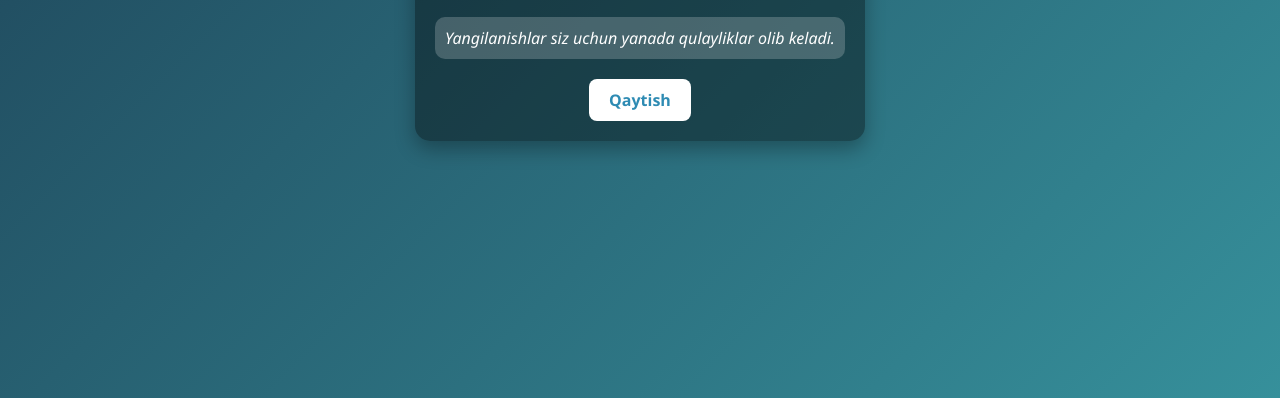
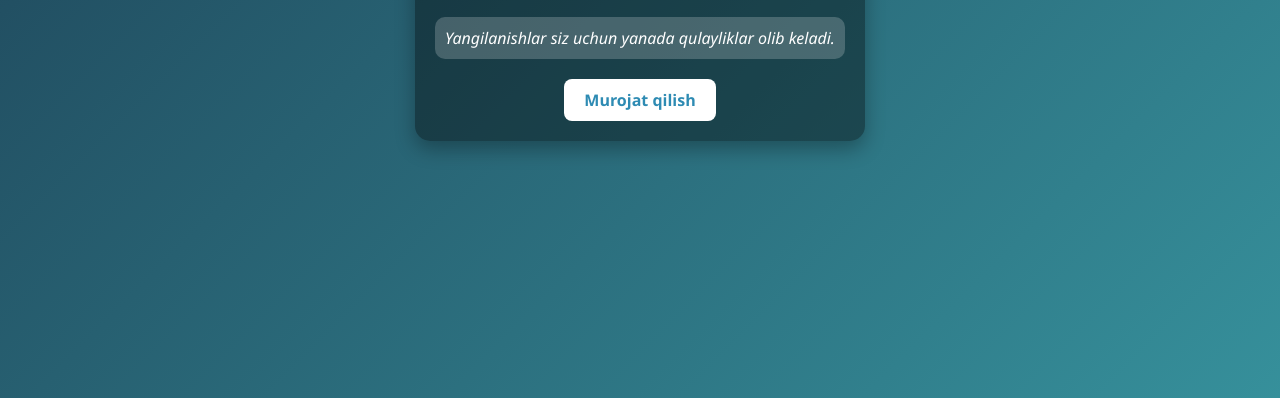
Before and after one commit to Hoffenuz/error, a plain HTML site: page index.html in a window 1280 px wide. Shown: the part 402-800 px from the top of the page. Drawn offline with Linux system fonts and the light colour scheme.

Commit message:
Update index.html

```diff
--- a/index.html
+++ b/index.html
@@ -69,7 +69,7 @@
             <strong></strong>vaqtincha o‘z faoliyatini to‘xtatdi.
         </div>
         <div id="userMessage" class="user-message"></div>
-        <a href="https://www.avtotestu.uz/" class="btn">Qaytish</a>
+        <a href="https://t.me/avtotestu_ad" class="btn">Murojat qilish</a>
     </div>
 
     <script>
```
